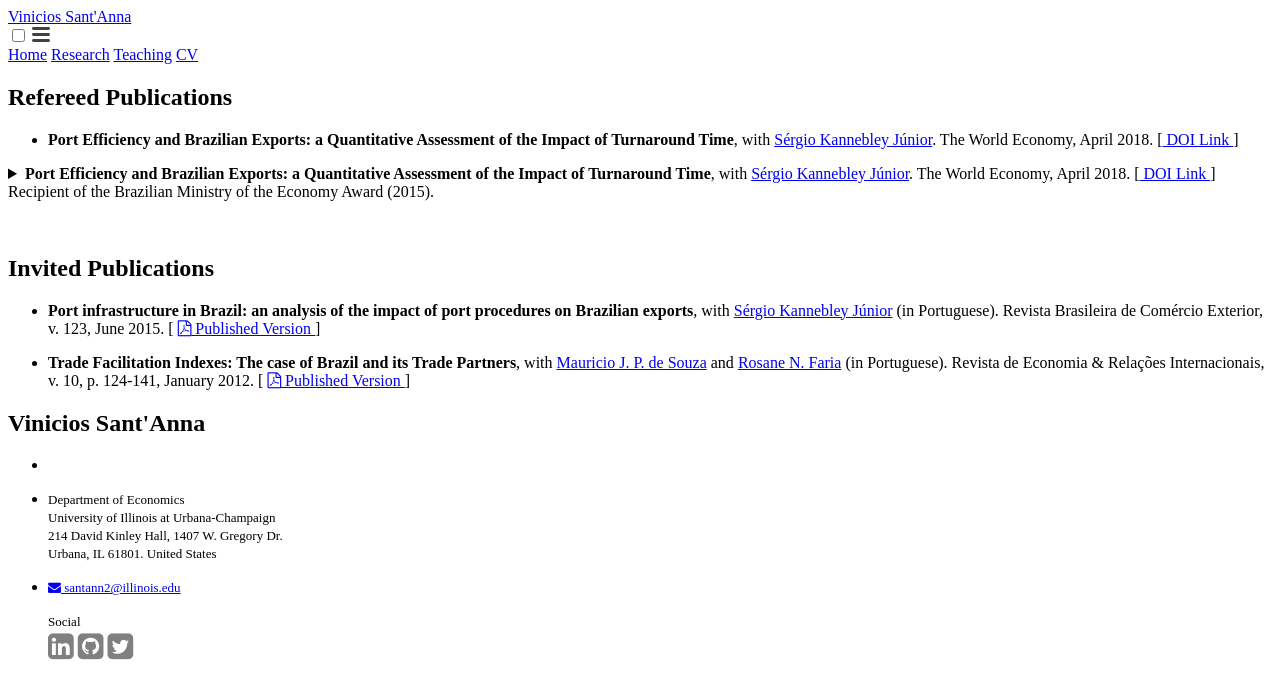
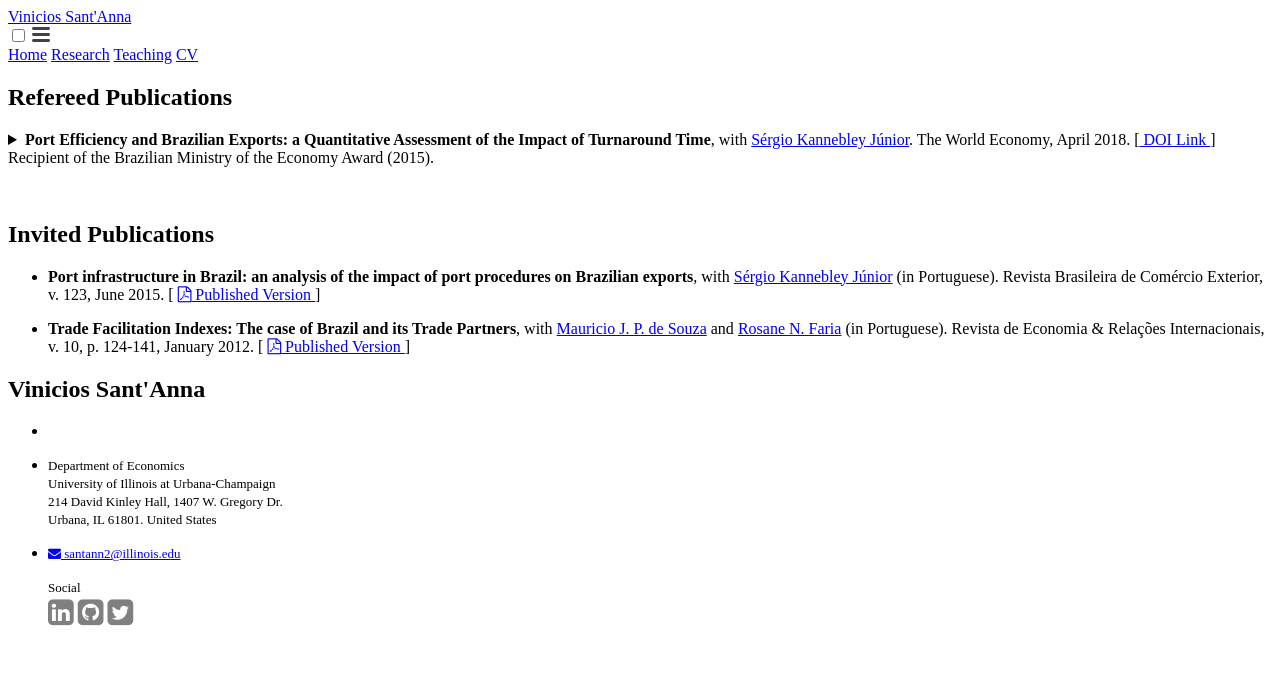
Before and after one commit to vpsantanna/vpsantanna.github.io, a Jekyll site: the page built from 2-research.md, in a window 1280 px wide. Shown: the top 699 px of the page. Built offline with Jekyll 4.4.1, drawn with Linux system fonts in a browser that asks for light colours; a script that is not in the unit is left out.

Commit message:
Update 2-research.md

```diff
--- a/2-research.md
+++ b/2-research.md
@@ -6,13 +6,11 @@ permalink: /research/
 
 # Refereed Publications
 
-- <b>Port Efficiency and Brazilian Exports: a Quantitative Assessment of the Impact of Turnaround Time</b>, with <a href="https://scholar.google.com.br/citations?user=dqFJND9idb0C&hl=en" target="_blank"> Sérgio Kannebley Júnior</a>. The World Economy, April 2018. [<a href="https://doi.org/10.1111/twec.12654" target="_blank"> DOI Link </a>]
-
 <details>
 <summary><b>Port Efficiency and Brazilian Exports: a Quantitative Assessment of the Impact of Turnaround Time</b>, with <a href="https://scholar.google.com.br/citations?user=dqFJND9idb0C&hl=en" target="_blank"> Sérgio Kannebley Júnior</a>. The World Economy, April 2018. [<a href="https://doi.org/10.1111/twec.12654" target="_blank"> DOI Link </a>] <br> Recipient of the Brazilian Ministry of the Economy Award (2015).
 </summary>
 
-<p>
+<br><p>
 This paper estimates the impact of vessels turnaround time on Brazilian exports. To achieve this goal, we use a difference gravity equation in order to explore the time variation in port procedures for 16 Brazilian ports. This paper uses a unique database with local exports, taking into account the port used and products aggregated at the four‐digit Harmonized System (HS) level for the period between 2010 and 2012. The estimation results indicate that, in general, each additional hour of delay in port procedures represents costs to Brazilian exporters, which may lead to loss of competitiveness of domestic products abroad. According to the estimates, each additional relative hour of delay in the average port is equivalent to a reduction in relative local exports of ~2%. Moreover, a 10% relative reduction in vessel turnaround time can increase the proportional number of exported product categories by 1%. Therefore, our findings suggest that turnaround time has a statistically significant effect on the intensive and extensive margins of international trade.
 
 </p>
```
